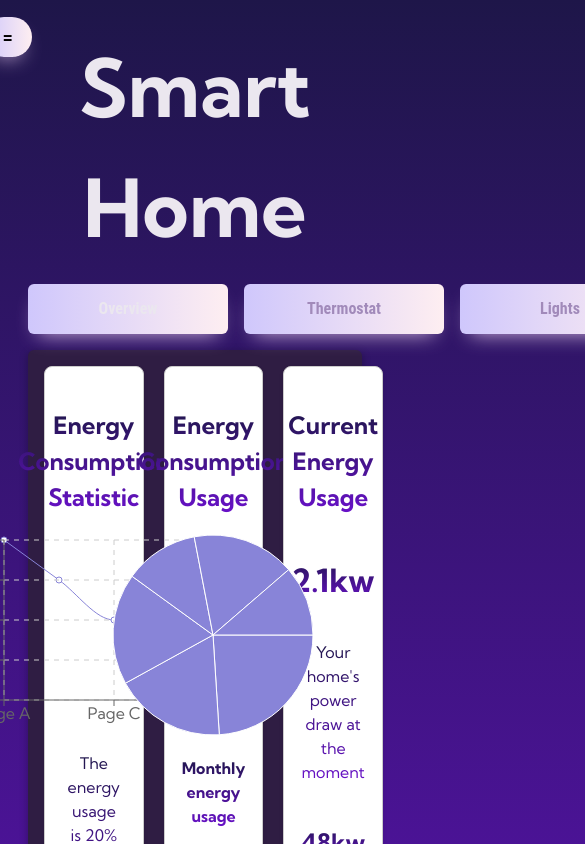
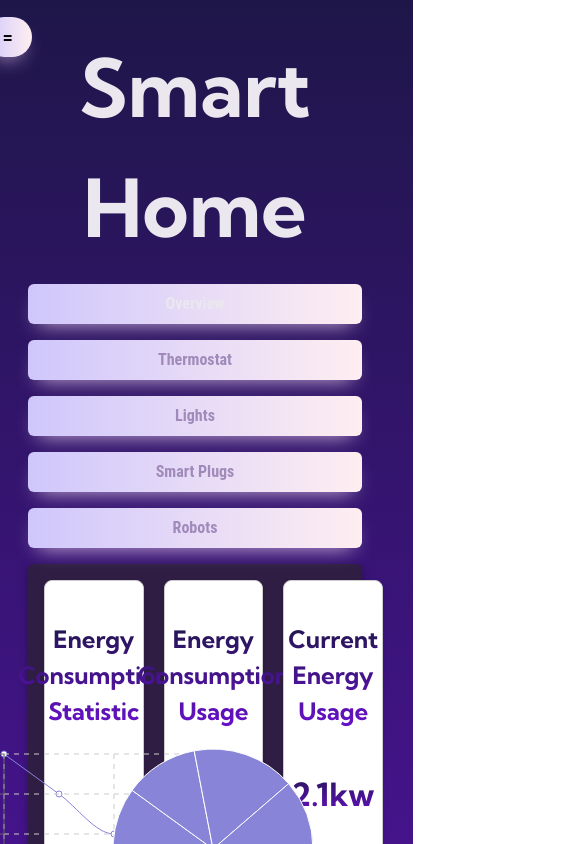
Before and after one commit to ChronicleWolfVR/Group7SoftwareEng, a React (Vite) app: page /home in a window 390 px wide. Shown: the top 844 px of the page, 585 px wide, since content can reach past the window. Built offline with nearby package versions, Linux system fonts and the light colour scheme.

Commit message:
Updated the nav bar

```diff
--- a/src/components/HomePage/TabButton/TabButton.css
+++ b/src/components/HomePage/TabButton/TabButton.css
@@ -5,10 +5,13 @@ menu {
   flex: 1;
   gap: 0.5rem;
   list-style: none;
-  box-sizing: border-box; /* Ensure padding and border are included in the width */
+  box-sizing: border-box;
+  justify-content: space-between; /* Distribute buttons evenly across the width */
+  width: 100%; /* Ensure the menu takes the full width of the container */
 }
 
 menu button {
+  flex: 1; /* Allow buttons to grow and fill the available space */
   padding: 0.5rem 1rem;
   border: none;
   border-radius: 6px;
@@ -18,8 +21,8 @@ menu button {
   font-size: 1rem;
   cursor: pointer;
   transition: all 0.2s ease-in-out;
-  flex-grow: 1; /* Allow buttons to grow and fill the available space */
   text-align: center; /* Center the text inside the buttons */
+  height: fit-content;
 }
 
 menu button:hover {
@@ -46,3 +49,15 @@ menu button.active {
 #tab-content code {
   font-size: 1rem;
 }
+
+/* Media query to stack buttons vertically on small screens */
+@media (max-width: 600px) {
+  menu {
+    flex-direction: column; /* Stack buttons vertically */
+    gap: 1rem; /* Add some space between the buttons */
+  }
+
+  menu button {
+    width: 100%; /* Make buttons take the full width of the container */
+  }
+}
```
